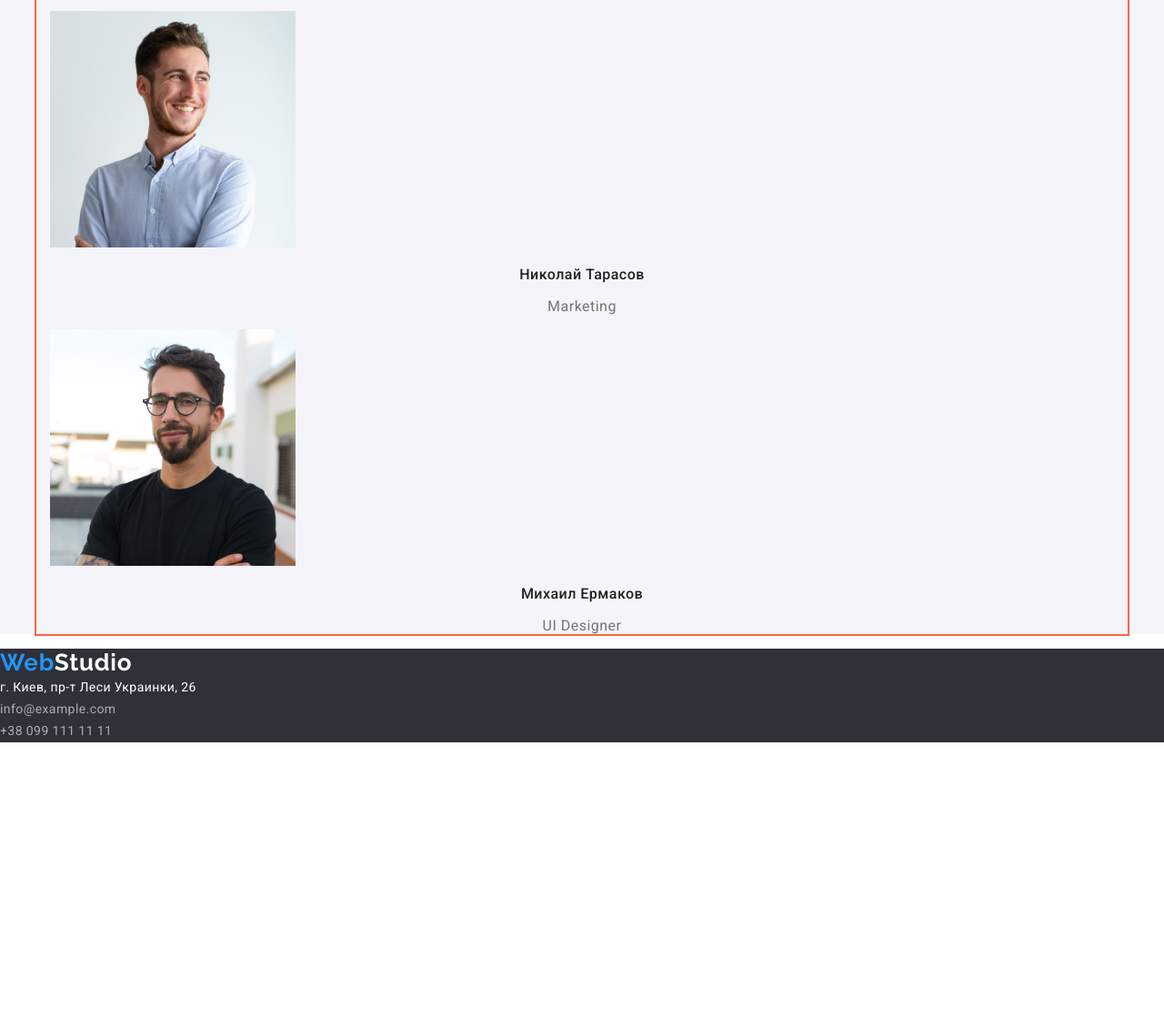
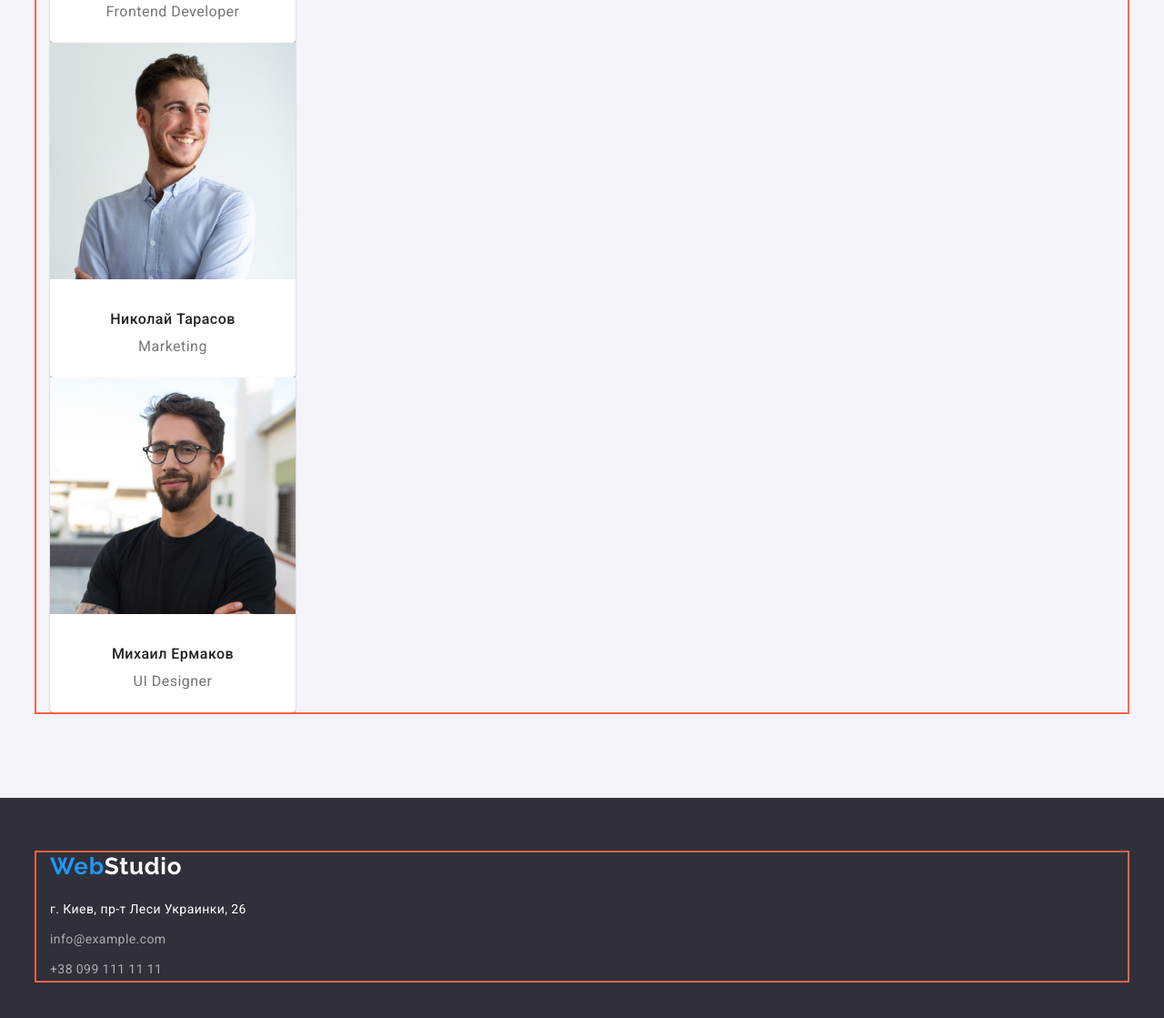
Before and after one commit to Kuzia30/goit-markup-hw-03, a plain HTML site: page index.html in a window 1280 px wide. Shown: the part 2862-3981 px from the top of the page at 91% size. Before the commit the page ends 3678 px from the top, so only its background shows below. Drawn offline with nearby package versions, Linux system fonts and the light colour scheme.

Commit message:
сделали футер

```diff
--- a/css/styles.css
+++ b/css/styles.css
@@ -177,6 +177,7 @@ body {
 /* ==============team================== */
 .team {
   padding-top: 94px;
+  padding-bottom: 94px;
   background-color: var(--section-grey-color);
 }
 .team .container {
@@ -195,7 +196,21 @@ body {
   color: var(--title-text-color);
 }
 
+.team-list-item {
+  width: 270px;
+  height: 368px;
+
+  background: var(--primary-white-color);
+
+  box-shadow: 0px 1px 3px rgba(0, 0, 0, 0.12), 0px 1px 1px rgba(0, 0, 0, 0.14),
+    0px 2px 1px rgba(0, 0, 0, 0.2);
+  border-radius: 0px 0px 4px 4px;
+}
+
 .team-list-item-caption {
+  margin-top: 30px;
+  margin-bottom: 10px;
+
   font-weight: 500;
   font-size: 16px;
   line-height: 1.19;
@@ -206,6 +221,9 @@ body {
 }
 
 .team-list-item-text {
+  margin-top: 0;
+  margin-bottom: 30;
+
   font-size: 16px;
   line-height: 1.19;
   text-align: center;
@@ -217,9 +235,15 @@ body {
 
 /* ==============footer================== */
 .footer {
+  padding-top: 60px;
+  padding-bottom: 60px;
+
   background-color: var(--footer-color);
 }
 .logo-dark {
+  display: inline-block;
+  margin-bottom: 20px;
+
   font-family: var(--secondary-font);
   font-weight: 700;
   font-size: 26px;
@@ -227,6 +251,10 @@ body {
   letter-spacing: 0.03em;
 
   color: var(--primary-white-color);
+}
+
+.address-list-item {
+  margin-bottom: 9px;
 }
 
 .address-list-item-map {
--- a/index.html
+++ b/index.html
@@ -140,6 +140,7 @@
     </main>
     <!-- Футер -->
     <footer class="footer">
+      <div class="container">
       <a href="/index.html" class="logo-dark link link-hover-focus">
         <span class="part-logo">Web</span>Studio
       </a>
@@ -165,6 +166,7 @@
           </li>
         </ul>
       </address>
+      </div>
     </footer>
   </body>
 </html>
```
